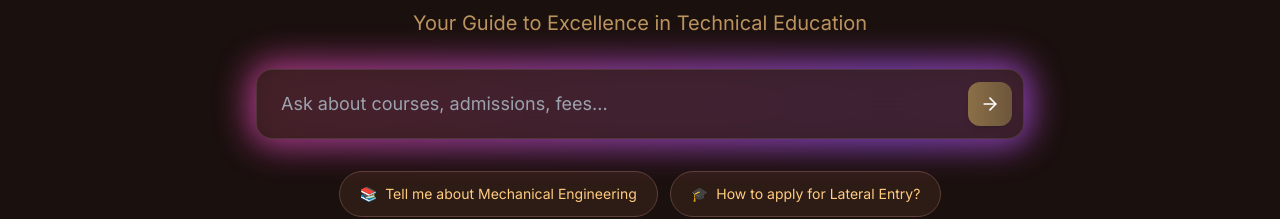
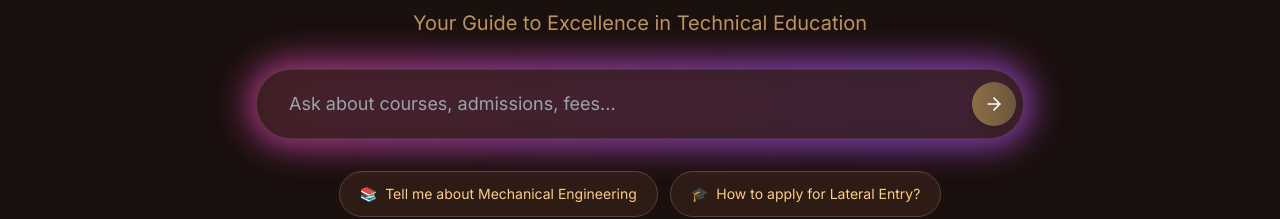
Before and after one commit to sri-vijay-git/vptc-ai-chatbot, a Next.js app in the folder frontend/: page / in a window 1280 px wide. Shown: the part 371-590 px from the top of the page. Built offline with nearby package versions, Linux system fonts and the light colour scheme.

Commit message:
style: make homepage chat bar full capsule/pill shape (rounded-full) like ChatGPT

```diff
--- a/frontend/app/page.tsx
+++ b/frontend/app/page.tsx
@@ -146,7 +146,7 @@ export default function HomePage() {
                         <form onSubmit={handleSubmit} className="w-full">
                             <div className="relative group">
                                 {/* RGB Animated Glow */}
-                                <div className="absolute -inset-1.5 bg-gradient-to-r from-pink-500 via-purple-500 via-cyan-500 via-blue-500 to-pink-500 rounded-3xl blur-lg opacity-75 group-hover:opacity-100 transition-opacity duration-500 shadow-[0_0_20px_rgba(236,72,153,0.5)]"
+                                <div className="absolute -inset-1.5 bg-gradient-to-r from-pink-500 via-purple-500 via-cyan-500 via-blue-500 to-pink-500 rounded-full blur-lg opacity-75 group-hover:opacity-100 transition-opacity duration-500 shadow-[0_0_20px_rgba(236,72,153,0.5)]"
                                     style={{ backgroundSize: '200% 200%', animation: 'gradient 3s linear infinite' }} />
 
                                 <div className="relative">
@@ -155,11 +155,11 @@ export default function HomePage() {
                                         value={promptInput}
                                         onChange={(e) => setPromptInput(e.target.value)}
                                         placeholder="Ask about courses, admissions, fees..."
-                                        className="w-full px-4 sm:px-6 py-3 sm:py-5 text-sm sm:text-base md:text-lg rounded-2xl bg-white/80 dark:bg-[#2D1B15]/80 backdrop-blur-xl border border-white/50 dark:border-white/10 text-[#3E2723] dark:text-[#FFCC80] focus:outline-none relative z-10 transition-all shadow-[0_8px_32px_0_rgba(31,38,135,0.07)] hover:shadow-[0_8px_32px_0_rgba(31,38,135,0.15)]"
+                                        className="w-full px-6 sm:px-8 py-4 sm:py-5 text-sm sm:text-base md:text-lg rounded-full bg-white/80 dark:bg-[#2D1B15]/80 backdrop-blur-xl border border-white/50 dark:border-white/10 text-[#3E2723] dark:text-[#FFCC80] focus:outline-none relative z-10 transition-all shadow-[0_8px_32px_0_rgba(31,38,135,0.07)] hover:shadow-[0_8px_32px_0_rgba(31,38,135,0.15)] pr-16"
                                     />
                                     <button
                                         type="submit"
-                                        className="absolute right-3 top-1/2 -translate-y-1/2 p-3 bg-gradient-to-r from-[#8B6F47] to-[#6D563C] hover:from-[#6D563C] hover:to-[#5D4037] text-white rounded-xl transition-all hover:scale-105 z-20 shadow-md"
+                                        className="absolute right-2 top-1/2 -translate-y-1/2 p-3 bg-gradient-to-r from-[#8B6F47] to-[#6D563C] hover:from-[#6D563C] hover:to-[#5D4037] text-white rounded-full transition-all hover:scale-105 z-20 shadow-md"
                                     >
                                         <ArrowRight className="w-5 h-5" />
                                     </button>
```
